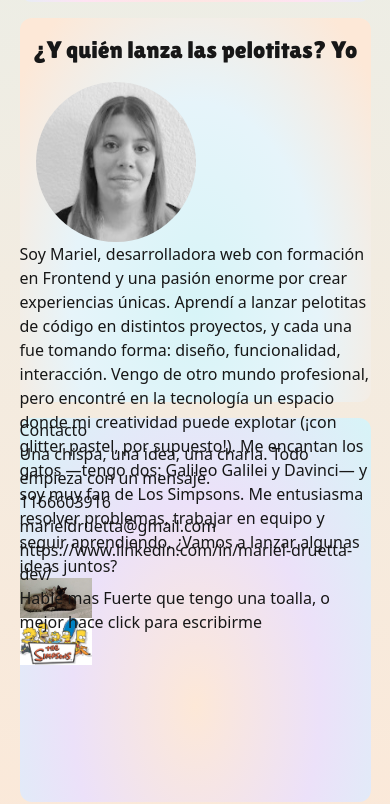
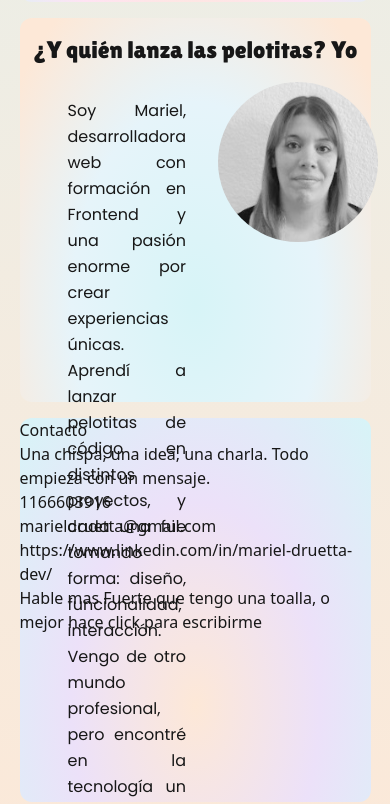
Before and after one commit to MarielDtt/mi-portfolio, a Next.js app: page /home in a window 390 px wide. Shown: the part 1278-2082 px from the top of the page. Built offline with nearby package versions, Linux system fonts and the light colour scheme.

Commit message:
Comienzo de estilos a la section Sobre Mi

```diff
--- a/src/components/sobremi/index.tsx
+++ b/src/components/sobremi/index.tsx
@@ -6,24 +6,36 @@ function SobreMi() {
         <>
             <h1 className="font-lilita-custom text-center pt-4 md:text-4xl text-2xl">¿Y quién lanza las pelotitas? Yo </h1>
 
-            <div className="pl-4 mt-4">
+            <div className="flex pl-4 mt-4">
                 <Image src="/perfil.jpg"
                     alt="foto perfil"
                     width={0}
                     height={0}
                     sizes="100vw"
-                    className="w-40 h-40 md:w-64 md:h-64 rounded-full"
+                    className="hidden md:block w-64 h-64 rounded-full"
+                />
+                <div>
+                    <p className="font-poppins-custom mx-8 mt-4 text-base md:text-lg leading-relaxed text-justify">
+                        Soy Mariel, desarrolladora web con formación en Frontend y una pasión enorme por crear experiencias únicas.
+                        Aprendí a lanzar pelotitas de código en distintos proyectos, y cada una fue tomando forma: diseño, funcionalidad, interacción.
+                        Vengo de otro mundo profesional, pero encontré en la tecnología un espacio donde mi creatividad puede explotar (¡con glitter pastel, por supuesto!).
+
+                    </p>
+
+                    <p className="font-poppins-custom mx-8 mt-4 text-base md:text-lg leading-relaxed text-justify">
+                        Me encantan los gatos, tengo dos: Galileo Galilei y Davinci, y soy muy fan de Los Simpsons.
+                        Me entusiasma resolver problemas, trabajar en equipo y seguir aprendiendo.
+                        ¿Vamos a lanzar algunas ideas juntos?
+                    </p>
+                </div>
+                <Image src="/perfil.jpg"
+                    alt="foto perfil"
+                    width={0}
+                    height={0}
+                    sizes="100vw"
+                    className="block md:hidden mx-auto w-40 h-40 rounded-full"
                 />
             </div>
-            <p>Soy Mariel, desarrolladora web con formación en Frontend y una pasión enorme por crear experiencias únicas.
-                Aprendí a lanzar pelotitas de código en distintos proyectos, y cada una fue tomando forma: diseño, funcionalidad, interacción.
-                Vengo de otro mundo profesional, pero encontré en la tecnología un espacio donde mi creatividad puede explotar (¡con glitter pastel, por supuesto!).
-
-                Me encantan los gatos —tengo dos: Galileo Galilei y Davinci— y soy muy fan de Los Simpsons.
-                Me entusiasma resolver problemas, trabajar en equipo y seguir aprendiendo.
-                ¿Vamos a lanzar algunas ideas juntos?</p>
-            <Image src="/gatos.jpeg" alt="foto gatos" width={72} height={72} />
-            <Image src="/simpsons.webp" alt="foto simpsons" width={72} height={72} />
         </>
     )
 }
```
